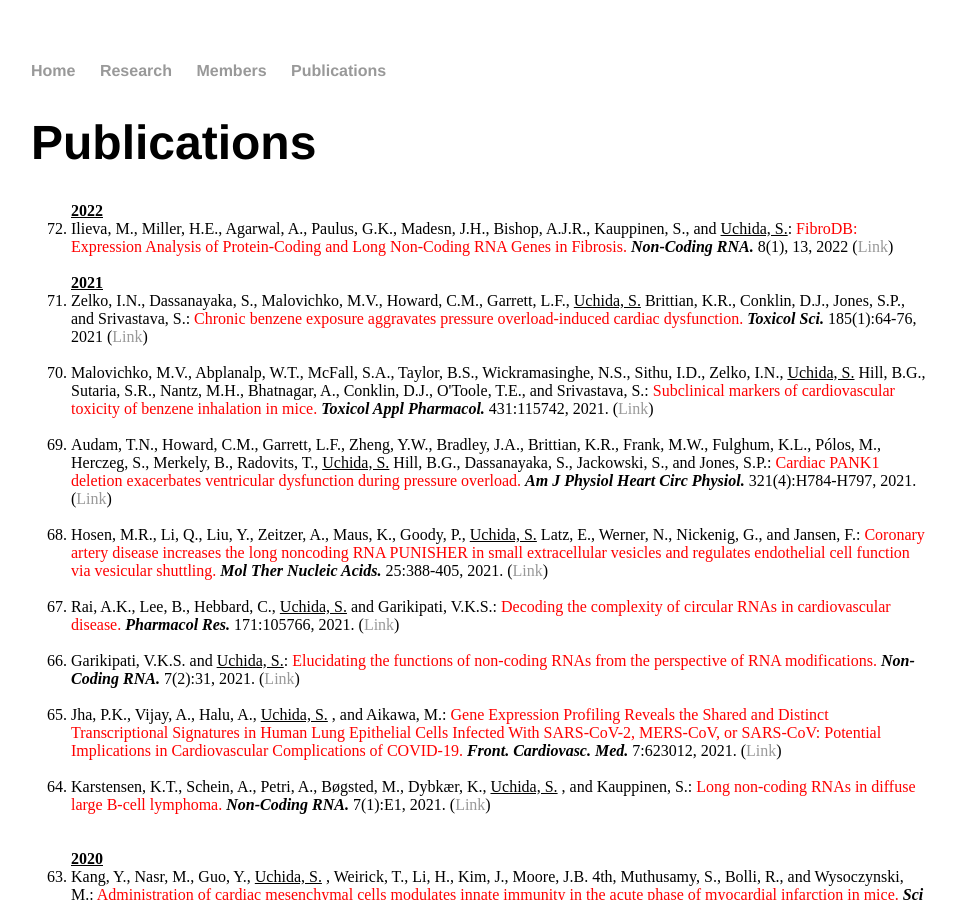
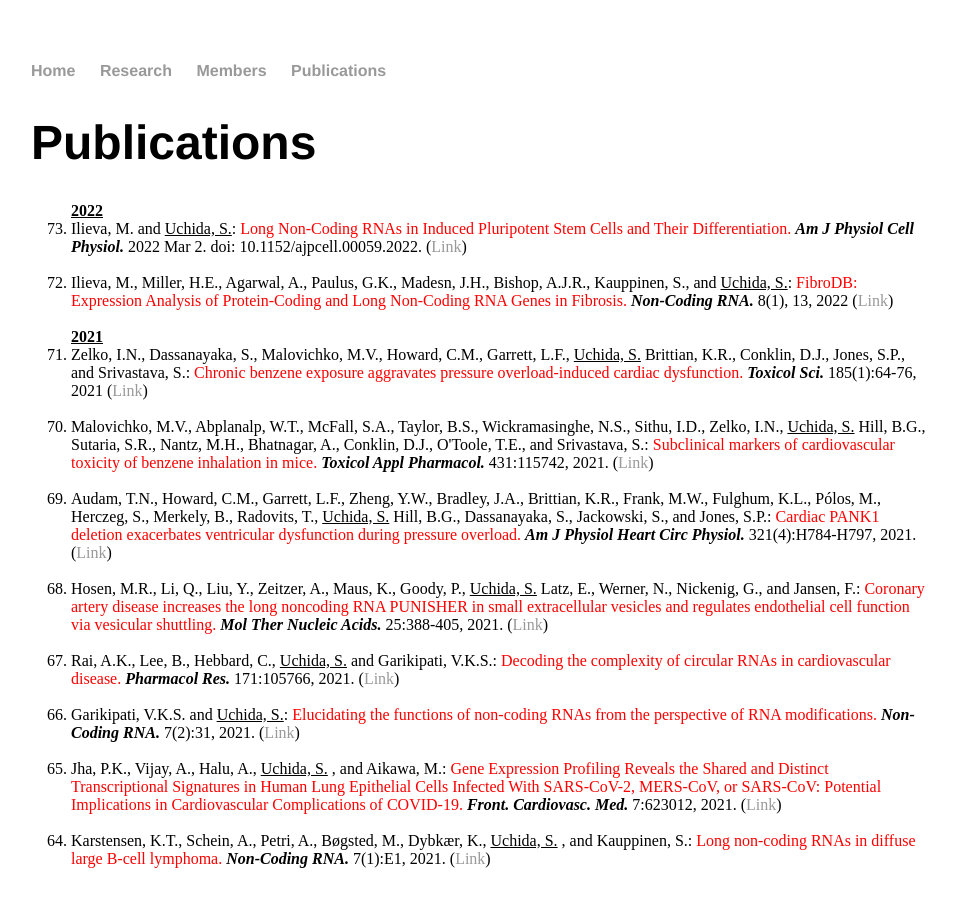
Before and after one commit to heartlncrna/heartlncrna.github.io, a Jekyll site: the page publications/pub_list.html, which Jekyll copies as it is, in a window 1280 px wide and 900 px high. Shown: the whole window, without its empty margins (161-1117 px from the left). Built offline with Jekyll 4.4.1, drawn with Linux system fonts in a browser that asks for light colours.

Commit message:
Update pub_list.html

```diff
--- a/publications/pub_list.html
+++ b/publications/pub_list.html
@@ -28,6 +28,9 @@
 			<ol reversed="reversed">
 
 				<strong><u> 2022 </u></strong>
+
+				<li> Ilieva, M. and <u>Uchida, S.</u>: <font color="red">Long Non-Coding RNAs in Induced Pluripotent Stem Cells and Their Differentiation.</font> <b><i>Am J Physiol Cell Physiol. </i></b> 2022 Mar 2.  doi: 10.1152/ajpcell.00059.2022. (<a href="https://journals.physiology.org/doi/abs/10.1152/ajpcell.00059.2022">Link</span></a>)</li>
+			<br>
 
 				<li> Ilieva, M., Miller, H.E., Agarwal, A., Paulus, G.K., Madesn, J.H., Bishop, A.J.R., Kauppinen, S., and <u>Uchida, S.</u>: <font color="red">FibroDB: Expression Analysis of Protein-Coding and Long Non-Coding RNA Genes in Fibrosis.</font> <b><i>Non-Coding RNA. </i></b> 8(1), 13, 2022 (<a href="https://www.mdpi.com/2311-553X/8/1/13/htm">Link</span></a>)</li>
 			<br>
```
